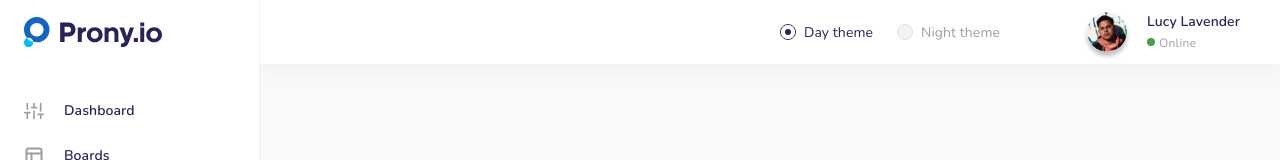
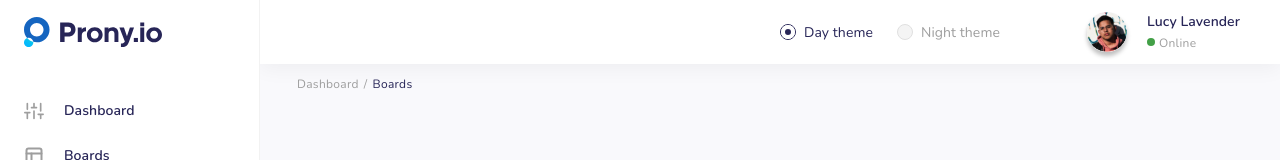
Before and after one commit to MTONSEG/prony_dashboard, a React (Create React App) app: page /boards in a window 1280 px wide. Shown: the top 160 px of the page. Built offline with nearby package versions, Linux system fonts and the light colour scheme.

Commit message:
add breadcrumbs

```diff
--- a/src/App.scss
+++ b/src/App.scss
@@ -3,10 +3,3 @@
 	max-width: 1920px;
 	display: flex;
 }
-
-.main {
-	flex: 1 1 100%;
-	position: relative;
-	height: 100vh;
-	overflow: auto;
-}
--- a/src/components/Main/Dashboard/Dashboard.jsx
+++ b/src/components/Main/Dashboard/Dashboard.jsx
@@ -1,10 +1,11 @@
-import React from 'react';
+import React, { useEffect } from 'react';
+import { Link, Routes, Route } from 'react-router-dom';
 import './Dashboard.scss';
 
 const Dashboard = ({ state }) => {
+
 	return (
 		<main className="dashboard">
-
 		</main>
 	)
 }
--- a/src/components/Main/Main.jsx
+++ b/src/components/Main/Main.jsx
@@ -2,14 +2,19 @@ import React, { Suspense } from 'react';
 import { Routes, Route } from "react-router-dom";
 import Header from '../Header/Header';
 import Loading from '../UI/Loading/Loading';
+import Breadcrumbs from '../UI/Breadcrumbs/Breadcrumbs';
+import './Main.scss';
+
+const Dashboard = React.lazy(() => import('./Dashboard/Dashboard.jsx'));
 
 const Main = ({ state }) => {
 	return (
 		<div className="main">
 			<Header state={state.headerStore} />
+			<Breadcrumbs/>
 			<Suspense fallback={<Loading />}>
 				<Routes>
-					<Route path="/" element={<div></div>} />
+					<Route path="/" element={<Dashboard/>} />
 				</Routes>
 			</Suspense>
 		</div>
--- a/src/components/Main/Main.scss
+++ b/src/components/Main/Main.scss
@@ -0,0 +1,7 @@
+.main {
+	flex: 1 1 100%;
+	position: relative;
+	height: 100vh;
+	overflow: auto;
+	padding: 64px 0 0;
+}
--- a/src/components/Navbar/Navbar.jsx
+++ b/src/components/Navbar/Navbar.jsx
@@ -31,27 +31,27 @@ const Navbar = ({ state }) => {
 			<Logo icon={state.logo} />
 
 			<div className="navbar__list">
-				<Link to="" className="navbar__item">
+				<Link to="/" className="navbar__item">
 					<DashboardIcon className="navbar__item-icon" />
 					<p className="navbar__item-text">Dashboard</p>
 				</Link>
-				<Link to="" className="navbar__item">
+				<Link to="/boards" className="navbar__item">
 					<BoardIcon className="navbar__item-icon stroke" />
 					<p className="navbar__item-text">Boards</p>
 				</Link>
-				<Link to="" className="navbar__item">
+				<Link to="/posts" className="navbar__item">
 					<PostsIcon className="navbar__item-icon stroke" />
 					<p className="navbar__item-text">Posts</p>
 				</Link>
-				<Link to="" className="navbar__item">
+				<Link to="/statuses" className="navbar__item">
 					<StatusesIcon className="navbar__item-icon stroke" />
 					<p className="navbar__item-text">Statuses</p>
 				</Link>
-				<Link to="" className="navbar__item">
+				<Link to="/users" className="navbar__item">
 					<UsersIcon className="navbar__item-icon" />
 					<p className="navbar__item-text">Users</p>
 				</Link>
-				<Link to="" className="navbar__item">
+				<Link to="/changelog" className="navbar__item">
 					<ChangelogIcon className="navbar__item-icon" />
 					<p className="navbar__item-text">Changelog</p>
 				</Link>
@@ -82,7 +82,7 @@ const Navbar = ({ state }) => {
 					</ul>
 
 				</div>
-				<Link to="" className="navbar__item">
+				<Link className="navbar__item">
 					<IntegrationsIcon className="navbar__item-icon stroke" />
 					<p className="navbar__item-text">Integrations</p>
 				</Link>
--- a/src/components/UI/Breadcrumbs/Breadcrumbs.jsx
+++ b/src/components/UI/Breadcrumbs/Breadcrumbs.jsx
@@ -1,12 +1,26 @@
 import React from 'react';
+import { Routes, Route, Link } from 'react-router-dom';
 import './Breadcrumbs.scss';
 
 const Breadcrumbs = ({ state, children }) => {
 	return (
 		<div className="breadcrumbs">
-			{children}
+			<Routes>
+				<Route path="/" element={
+					<>
+						<Link className='breadcrumbs__link'>Dashboard</Link>
+					</>
+				} />
+				<Route path="/boards" element={
+					<>
+						<Link to="/" className='breadcrumbs__link'>Dashboard</Link>
+						<Link to="/boards" className='breadcrumbs__link'>Boards</Link>
+					</>
+				} />
+			</Routes>
+
 		</div>
 	)
 }
 
-export default Dashboard;
+export default Breadcrumbs;
--- a/src/components/UI/Breadcrumbs/Breadcrumbs.scss
+++ b/src/components/UI/Breadcrumbs/Breadcrumbs.scss
@@ -0,0 +1,23 @@
+.breadcrumbs {
+	display: flex;
+	align-items: center;
+	padding: 10px 37px;
+	&__link {
+		font-size: 12px;
+		line-height: 20px;
+		letter-spacing: 0.3px;
+		color: #9E9E9E;
+		&::after {
+			content: "/";
+			display: inline-block;
+			margin: 0 5px;
+		}
+		&:last-child {
+			pointer-events: none;
+			color: #272557;
+			&::after {
+				display: none;
+			}
+		}
+	}
+}
```
